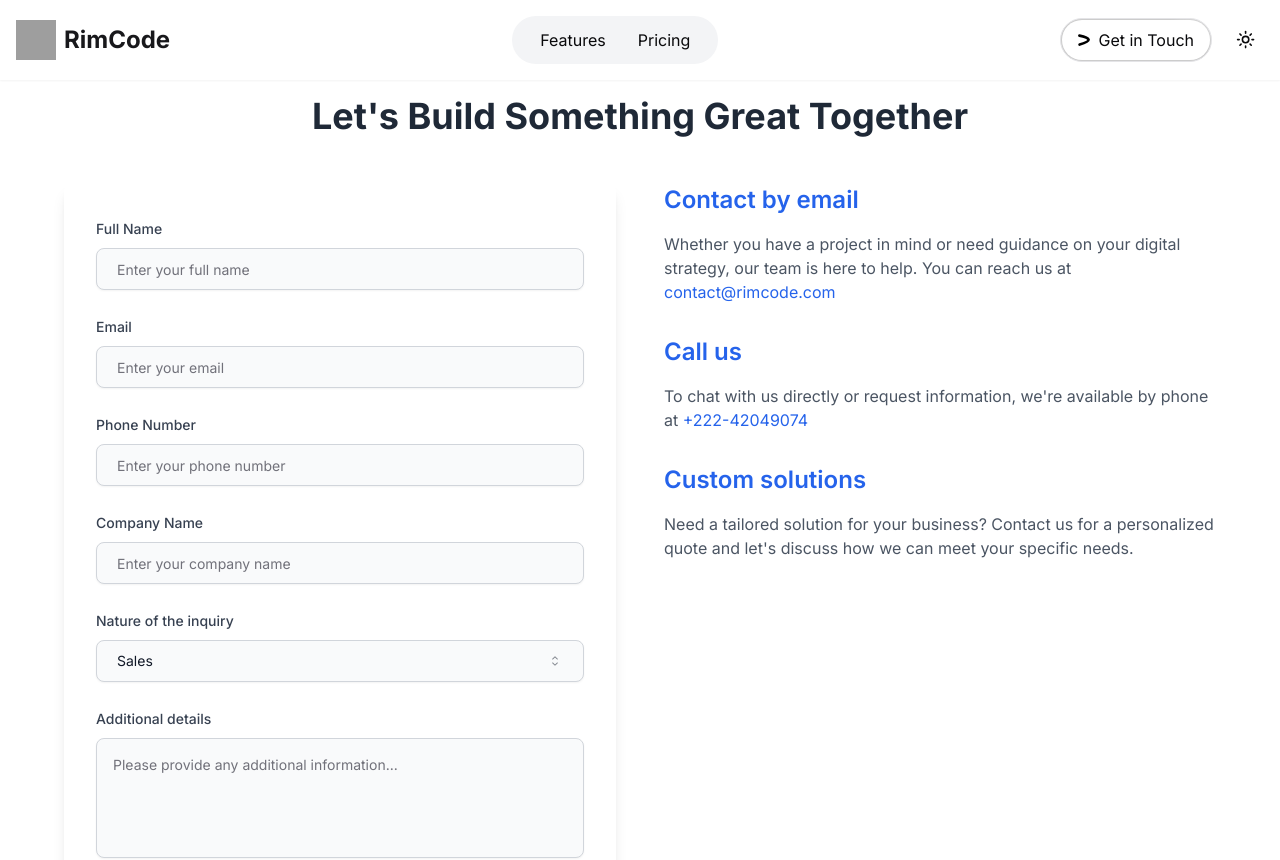
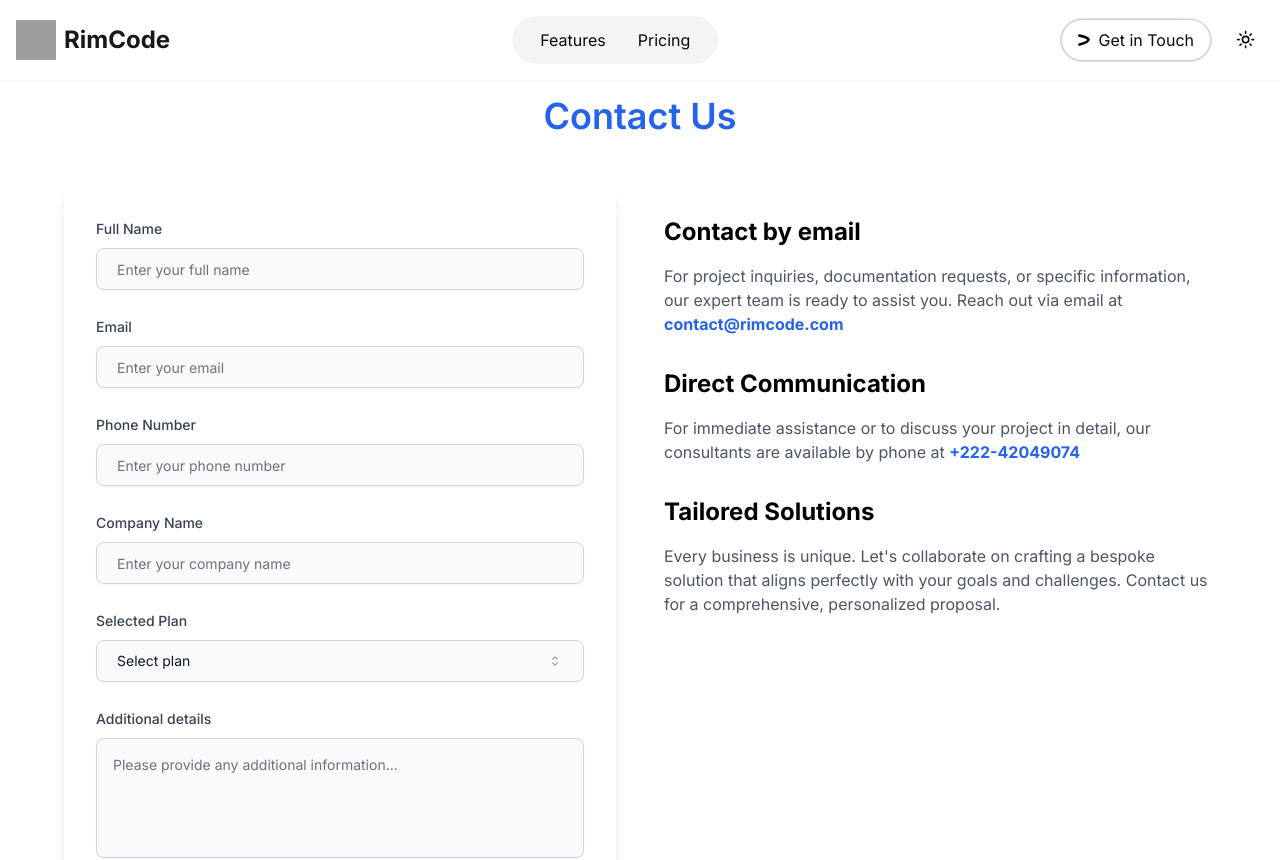
Before and after one commit to ahmed-abdat/rimecode, a Next.js app: page /contact in a window 1280 px wide. Shown: the top 860 px of the page. Built offline with nearby package versions, Linux system fonts and the light colour scheme; grey boxes are pictures that could not be loaded.

Commit message:
update the pricing and contact from funcionality to use the the searchParams for plan

```diff
--- a/src/app/contact/page.tsx
+++ b/src/app/contact/page.tsx
@@ -6,10 +6,11 @@ export const metadata: Metadata = {
   description: "Get in touch with us for any inquiries or support.",
 };
 
-export default function ContactPage() {
+export default function ContactPage({ searchParams }: { searchParams: { plan: string }  }) {
+
   return (
     <main className="container mx-auto px-4 py-16 md:py-24">
-      <ContactPageContent />
+      <ContactPageContent selectedPlan={searchParams.plan} />
     </main>
   );
 }
--- a/src/components/ContactPageContent.tsx
+++ b/src/components/ContactPageContent.tsx
@@ -2,6 +2,7 @@
 
 import { motion } from "framer-motion";
 import ContactForm from "@/components/form/ContactForm";
+import Link from "next/link";
 
 const containerVariants = {
   hidden: { opacity: 0 },
@@ -25,7 +26,7 @@ const itemVariants = {
   },
 };
 
-export default function ContactPageContent() {
+export default function ContactPageContent({ selectedPlan }: { selectedPlan: string }) {
   return (
     <motion.div
       variants={containerVariants}
@@ -35,35 +36,35 @@ export default function ContactPageContent() {
     >
       <motion.h1
         variants={itemVariants}
-        className="text-4xl font-bold mb-12 text-center text-gray-800 dark:text-gray-100"
+        className="text-3xl sm:text-4xl font-semibold mb-12 text-center text-blue-600 dark:text-blue-400"
       >
-        Let&apos;s Build Something Great Together
+        Contact Us
       </motion.h1>
       <div className="grid grid-cols-1 md:grid-cols-2 gap-12">
-        <ContactForm />
-        <motion.div variants={itemVariants} className="space-y-8">
+        <ContactForm selectedPlan={selectedPlan} />
+        <motion.div variants={itemVariants} className="space-y-8 pt-8">
           <section>
-            <h2 className="text-2xl font-semibold mb-4 text-blue-600 dark:text-blue-400">Contact by email</h2>
+            <h2 className="text-2xl font-bold mb-4 text-black dark:text-white">Contact by email</h2>
             <p className="text-gray-600 dark:text-gray-300">
-              Whether you have a project in mind or need guidance on your digital strategy, our team is here to help. You can reach us at{" "}
-              <a href="mailto:contact@rimcode.com" className="text-blue-600 hover:underline">
+              For project inquiries, documentation requests, or specific information, our expert team is ready to assist you. Reach out via email at{" "}
+              <Link href="mailto:contact@rimcode.com" className="text-blue-600 hover:underline dark:text-blue-400 font-bold">
                 contact@rimcode.com
-              </a>
+              </Link>
             </p>
           </section>
           <section>
-            <h2 className="text-2xl font-semibold mb-4 text-blue-600 dark:text-blue-400">Call us</h2>
+            <h2 className="text-2xl font-bold mb-4 text-black dark:text-white">Direct Communication</h2>
             <p className="text-gray-600 dark:text-gray-300">
-              To chat with us directly or request information, we&apos;re available by phone at{" "}
-              <a href="tel:+22242049074" className="text-blue-600 hover:underline">
+              For immediate assistance or to discuss your project in detail, our consultants are available by phone at{" "}
+              <Link href="tel:+22242049074" className="text-blue-600 hover:underline dark:text-blue-400 font-bold">
                 +222-42049074
-              </a>
+              </Link>
             </p>
           </section>
           <section>
-            <h2 className="text-2xl font-semibold mb-4 text-blue-600 dark:text-blue-400">Custom solutions</h2>
+            <h2 className="text-2xl font-bold mb-4 text-black dark:text-white">Tailored Solutions</h2>
             <p className="text-gray-600 dark:text-gray-300">
-              Need a tailored solution for your business? Contact us for a personalized quote and let&apos;s discuss how we can meet your specific needs.
+              Every business is unique. Let's collaborate on crafting a bespoke solution that aligns perfectly with your goals and challenges. Contact us for a comprehensive, personalized proposal.
             </p>
           </section>
         </motion.div>
--- a/src/components/form/ContactForm.tsx
+++ b/src/components/form/ContactForm.tsx
@@ -1,285 +1,603 @@
 "use client";
 
+
+
 import { useState, useEffect } from "react";
+
 import { useForm } from "react-hook-form";
+
 import { zodResolver } from "@hookform/resolvers/zod";
+
 import * as z from "zod";
+
 import { motion, AnimatePresence } from "framer-motion";
+
 import { Input } from "@/components/ui/input";
+
 import { Textarea } from "@/components/ui/textarea";
+
 import { Button } from "@/components/ui/button";
+
 import { Checkbox } from "@/components/ui/checkbox";
+
 import {
+
   Form,
+
   FormControl,
+
   FormField,
+
   FormItem,
+
   FormLabel,
+
   FormMessage,
+
 } from "@/components/ui/form";
+
 import {
+
   Select,
+
   SelectContent,
+
   SelectItem,
+
   SelectTrigger,
+
   SelectValue,
+
 } from "@/components/ui/select";
+
 import { CheckCircle2 } from "lucide-react";
 
+import { useRouter } from "next/navigation";
+
+
+
+interface ContactFormProps {
+
+  selectedPlan?: string | null;
+
+}
+
+
+
 const formSchema = z.object({
+
   fullName: z
+
     .string()
+
     .min(2, "Full name must be at least 2 characters")
+
     .max(50, "Full name must not exceed 50 characters"),
+
   email: z.string().email("Invalid email address"),
+
   phoneNumber: z.string().regex(/^\+?[1-9]\d{1,14}$/, "Invalid phone number"),
+
   companyName: z
+
     .string()
+
     .min(2, "Company name must be at least 2 characters")
+
     .max(100, "Company name must not exceed 100 characters"),
-  inquiryNature: z.enum(["Sales", "Support", "Partnership", "Other"]),
+
+  selectedPlan: z.enum(["Select plan", "BASIC PACKAGE", "STARTUP PACKAGE", "CUSTOM PACKAGE"]),
+
   additionalDetails: z
+
     .string()
+
     .max(500, "Additional details must not exceed 500 characters"),
+
   emailNews: z.boolean().default(false),
+
 });
+
+
 
 type FormValues = z.infer<typeof formSchema>;
 
+
+
 const formVariants = {
+
   hidden: { opacity: 0, y: 20 },
+
   visible: {
+
     opacity: 1,
+
     y: 0,
+
     transition: {
+
       type: "spring",
+
       stiffness: 100,
+
       damping: 15,
+
     },
+
   },
+
 };
 
+
+
 const fieldVariants = {
+
   hidden: { opacity: 0, x: -20 },
+
   visible: {
+
     opacity: 1,
+
     x: 0,
+
     transition: {
+
       type: "spring",
+
       stiffness: 100,
+
       damping: 15,
+
     },
+
   },
+
 };
 
-const ContactForm = () => {
+
+
+const ContactForm: React.FC<ContactFormProps> = ({ selectedPlan }) => {
+
+  console.log("selectedPlan", selectedPlan);
+
   const [isSubmitting, setIsSubmitting] = useState(false);
+
   const [isSubmitted, setIsSubmitted] = useState(false);
 
+  const router = useRouter();
+
+
+
+  // Update the mapping to match the exact names from the pricing section
+
+  const decodedPlan = selectedPlan ? decodeURIComponent(selectedPlan) : null;
+
+  const mappedPlan = decodedPlan && ["BASIC PACKAGE", "STARTUP PACKAGE", "CUSTOM PACKAGE"].includes(decodedPlan)
+
+    ? decodedPlan as "BASIC PACKAGE" | "STARTUP PACKAGE" | "CUSTOM PACKAGE"
+
+    : "Select plan";
+
+
+
   const form = useForm<FormValues>({
+
     resolver: zodResolver(formSchema),
+
     defaultValues: {
+
       fullName: "",
+
       email: "",
+
       phoneNumber: "",
+
       companyName: "",
-      inquiryNature: "Sales",
+
+      selectedPlan: mappedPlan,
+
       additionalDetails: "",
+
       emailNews: false,
+
     },
+
   });
+
+
 
   useEffect(() => {
     if (isSubmitted) {
       window.scrollTo({ top: 0, behavior: 'smooth' });
+      // Remove the search params from the URL
+      router.replace('/contact', { scroll: false });
+      // make the Select plan as default value
+      form.setValue("selectedPlan", "Select plan");
     }
-  }, [isSubmitted]);
+  }, [isSubmitted, router]);
+
+
 
   const onSubmit = async (data: FormValues) => {
+
     setIsSubmitting(true);
+
     // Simulate API call
+
     await new Promise((resolve) => setTimeout(resolve, 2000));
+
     console.log(data);
+
     setIsSubmitting(false);
+
     setIsSubmitted(true);
+
     form.reset();
+
     // Here you would typically send the data to your backend
+
   };
 
+
+
   const handleReset = () => {
+
     form.reset();
+
   };
 
+
+
   return (
+
     <motion.div
+
       variants={formVariants}
+
       initial="hidden"
+
       animate="visible"
+
       className="bg-white dark:bg-gray-800 rounded-lg shadow-lg p-8"
+
     >
+
       <AnimatePresence mode="wait">
+
         {!isSubmitted ? (
+
           <Form {...form}>
+
             <form onSubmit={form.handleSubmit(onSubmit)} className="space-y-6">
+
               {["fullName", "email", "phoneNumber", "companyName"].map((fieldName) => (
+
                 <motion.div key={fieldName} variants={fieldVariants}>
+
                   <FormField
+
                     control={form.control}
+
                     name={fieldName as keyof FormValues}
+
                     render={({ field }) => (
+
                       <FormItem>
+
                         <FormLabel className="text-gray-700 dark:text-gray-300">{fieldName.replace(/([A-Z])/g, ' $1').replace(/^./, (str) => str.toUpperCase())}</FormLabel>
+
                         <FormControl>
+
                           <Input
+
                             placeholder={`Enter your ${fieldName.replace(/([A-Z])/g, ' $1').toLowerCase()}`}
+
                             {...field}
+
                             value={field.value?.toString() ?? ''}
+
                             className="bg-gray-50 border border-gray-300 text-gray-900 text-sm rounded-lg focus:ring-blue-500 focus:border-blue-500 block w-full p-5  dark:bg-gray-700 dark:border-gray-600 dark:placeholder-gray-400 dark:text-white dark:focus:ring-blue-500 dark:focus:border-blue-500 transition-all duration-300 ease-in-out hover:border-blue-400"
+
                           />
+
                         </FormControl>
+
                         <FormMessage className="text-red-500" />
+
                       </FormItem>
+
                     )}
+
                   />
+
                 </motion.div>
+
               ))}
+
+
+
               <motion.div variants={fieldVariants}>
+
                 <FormField
+
                   control={form.control}
-                  name="inquiryNature"
+
+                  name="selectedPlan"
+
                   render={({ field }) => (
+
                     <FormItem className="space-y-2">
-                      <FormLabel className="text-gray-700 dark:text-gray-300">Nature of the inquiry</FormLabel>
+
+                      <FormLabel className="text-gray-700 dark:text-gray-300">
+
+                        Selected Plan
+
+                      </FormLabel>
+
                       <Select onValueChange={field.onChange} defaultValue={field.value}>
+
                         <FormControl>
+
                           <SelectTrigger className="w-full bg-gray-50 border p-5 border-gray-300 text-gray-900 text-sm rounded-lg focus:ring-blue-500 focus:border-blue-500 dark:bg-gray-700 dark:border-gray-600 dark:text-white">
-                            <SelectValue placeholder="Select the nature of your inquiry" />
+
+                            <SelectValue placeholder="Select a plan" />
+
                           </SelectTrigger>
+
                         </FormControl>
-                        <SelectContent className="bg-white dark:bg-gray-800 border border-gray-300 dark:border-gray-600 rounded-lg shadow-lg ">
-                          <SelectItem value="Sales" className="p-3 hover:bg-gray-100 dark:hover:bg-gray-700">Sales</SelectItem>
-                          <SelectItem value="Support" className="p-3 hover:bg-gray-100 dark:hover:bg-gray-700">Support</SelectItem>
-                          <SelectItem value="Partnership" className="p-3 hover:bg-gray-100 dark:hover:bg-gray-700">Partnership</SelectItem>
-                          <SelectItem value="Other" className="p-3 hover:bg-gray-100 dark:hover:bg-gray-700">Other</SelectItem>
+
+                        <SelectContent className="bg-white dark:bg-gray-800 border border-gray-300 dark:border-gray-600 rounded-lg shadow-lg">
+
+                          <SelectItem value="Select plan" className="p-3 hover:bg-gray-100 dark:hover:bg-gray-700">Select plan</SelectItem>
+
+                          <SelectItem value="BASIC PACKAGE" className="p-3 hover:bg-gray-100 dark:hover:bg-gray-700">BASIC PACKAGE</SelectItem>
+
+                          <SelectItem value="STARTUP PACKAGE" className="p-3 hover:bg-gray-100 dark:hover:bg-gray-700">STARTUP PACKAGE</SelectItem>
+
+                          <SelectItem value="CUSTOM PACKAGE" className="p-3 hover:bg-gray-100 dark:hover:bg-gray-700">CUSTOM PACKAGE</SelectItem>
+
                         </SelectContent>
+
                       </Select>
+
                       <FormMessage className="text-red-500" />
+
                     </FormItem>
+
                   )}
+
                 />
+
               </motion.div>
+
+
+
               <motion.div variants={fieldVariants}>
+
                 <FormField
+
                   control={form.control}
+
                   name="additionalDetails"
+
                   render={({ field }) => (
+
                     <FormItem>
+
                       <FormLabel className="text-gray-700 dark:text-gray-300">Additional details</FormLabel>
+
                       <FormControl>
+
                         <Textarea
+
                           placeholder="Please provide any additional information..."
+
                           className="bg-gray-50 border border-gray-300 text-gray-900 text-sm rounded-lg focus:ring-blue-500 focus:border-blue-500 block w-full p-4 dark:bg-gray-700 dark:border-gray-600 dark:placeholder-gray-400 dark:text-white dark:focus:ring-blue-500 dark:focus:border-blue-500 resize-none min-h-[120px] transition-all duration-300 ease-in-out hover:border-blue-400"
+
                           {...field}
+
                         />
+
                       </FormControl>
+
                       <FormMessage className="text-red-500" />
+
                     </FormItem>
+
                   )}
+
                 />
+
               </motion.div>
+
               <motion.div variants={fieldVariants}>
+
                 <FormField
+
                   control={form.control}
+
                   name="emailNews"
+
                   render={({ field }) => (
+
                     <FormItem className="flex flex-row items-start space-x-3 space-y-0">
+
                       <FormControl>
+
                         <Checkbox
+
                           checked={field.value}
+
                           onCheckedChange={field.onChange}
+
                           className="rounded border-gray-300 text-blue-600 focus:ring-blue-500"
+
                         />
+
                       </FormControl>
+
                       <div className="space-y-1 leading-none">
+
                         <FormLabel className="text-gray-700 dark:text-gray-300">
+
                           Email me news and special offers
+
                         </FormLabel>
+
                       </div>
+
                     </FormItem>
+
                   )}
+
                 />
+
               </motion.div>
+
               <motion.div
+
                 variants={fieldVariants}
+
                 className="flex justify-between space-x-4"
+
               >
+
                 <Button
+
                   type="submit"
+
                   className="bg-blue-600 hover:bg-blue-700 text-white font-bold py-3 px-6 rounded-lg transition-colors duration-300 w-full"
+
                   disabled={isSubmitting}
+
                 >
+
                   {isSubmitting ? "Sending..." : "Submit"}
+
                 </Button>
+
                 <Button
+
                   type="button"
+
                   variant="outline"
+
                   onClick={handleReset}
+
                   className="border border-gray-300 text-gray-700 hover:bg-gray-100 font-bold py-3 px-6 rounded-lg transition-colors duration-300 w-full dark:border-gray-600 dark:text-gray-300 dark:hover:bg-gray-700"
+
                 >
+
                   Reset
+
                 </Button>
+
               </motion.div>
+
             </form>
+
           </Form>
+
         ) : (
+
           <motion.div
+
             initial={{ opacity: 0, scale: 0.8 }}
+
             animate={{ opacity: 1, scale: 1 }}
+
             exit={{ opacity: 0, scale: 0.8 }}
+
             transition={{ duration: 0.5, ease: "easeOut" }}
-            className="text-center p-8 bg-gradient-to-br from-green-50 to-blue-50 dark:from-green-900 dark:to-blue-900 rounded-lg shadow-lg"
+
+            className="text-center p-4 h-full sm:p-8 bg-gradient-to-br from-green-50 to-blue-50 dark:from-green-900 dark:to-blue-900 rounded-lg shadow-lg"
+
           >
+
             <motion.div
+
               initial={{ scale: 0 }}
+
               animate={{ scale: 1 }}
+
               transition={{ delay: 0.2, type: "spring", stiffness: 200, damping: 10 }}
-              className="mb-6"
+
+              className="mb-4 sm:mb-6"
+
             >
-              <CheckCircle2 className="w-16 h-16 mx-auto text-green-500 dark:text-green-400" />
+
+              <CheckCircle2 className="w-14 h-14 sm:w-18 sm:h-18 mx-auto text-green-500 dark:text-green-400" />
+
             </motion.div>
+
             <motion.h3
+
               initial={{ y: 20, opacity: 0 }}
+
               animate={{ y: 0, opacity: 1 }}
+
               transition={{ delay: 0.4, duration: 0.5 }}
-              className="text-3xl font-bold text-gray-800 dark:text-gray-100 mb-4"
+
+              className="text-2xl sm:text-3xl font-bold text-gray-800 dark:text-gray-100 mb-2 sm:mb-4"
+
             >
+
               Thank You!
+
             </motion.h3>
+
             <motion.p
+
               initial={{ y: 20, opacity: 0 }}
+
               animate={{ y: 0, opacity: 1 }}
+
               transition={{ delay: 0.6, duration: 0.5 }}
-              className="text-gray-600 dark:text-gray-300 mb-8"
+
+              className="text-sm sm:text-base text-gray-600 dark:text-gray-300 mb-4 sm:mb-8"
+
             >
+
               Your message has been sent successfully. We&apos;re excited to connect with you!
+
             </motion.p>
+
             <motion.div
+
               initial={{ y: 20, opacity: 0 }}
+
               animate={{ y: 0, opacity: 1 }}
+
               transition={{ delay: 0.8, duration: 0.5 }}
+
             >
+
               <Button
+
                 onClick={() => setIsSubmitted(false)}
-                className="bg-blue-600 hover:bg-blue-700 text-white font-bold py-3 px-6 rounded-lg transition-colors duration-300"
+
+                className="bg-blue-600 hover:bg-blue-700 text-white font-bold py-2 px-4 sm:py-3 sm:px-6 rounded-lg transition-colors duration-300 text-sm sm:text-base"
+
               >
+
                 Send Another Message
+
               </Button>
+
             </motion.div>
+
           </motion.div>
+
         )}
+
       </AnimatePresence>
+
     </motion.div>
+
   );
+
 };
 
+
+
 export default ContactForm;
```
Also changed, not shown: next.config.js (+8 -1 lines), src/app/loading.tsx (+18 -4 lines), src/components/pricing/PricingCard.tsx (+13 -11 lines).
